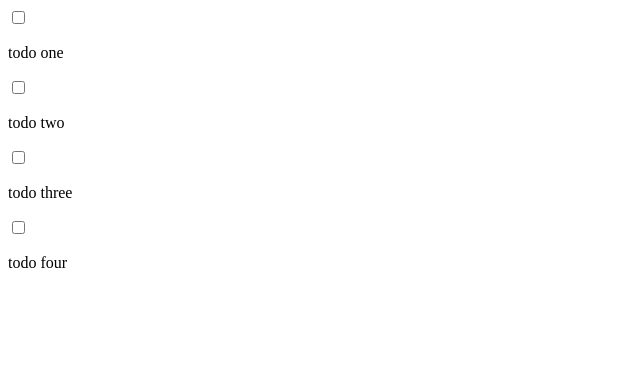
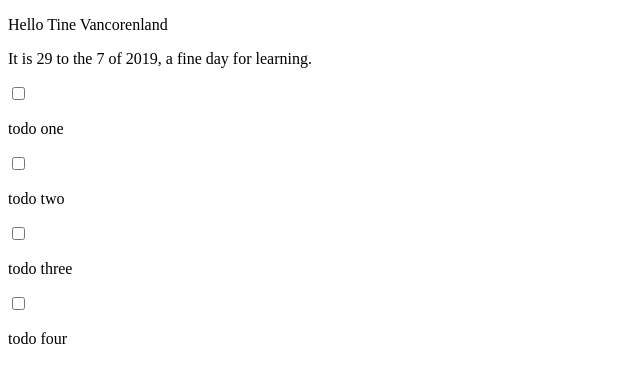
Before and after one commit to tinevancorenland/todolist, a React (Create React App) app: page / in a window 1280 px wide. Shown: the top 382 px of the page, without its empty margins (0-640 px from the left). Built offline with nearby package versions, Linux system fonts and the light colour scheme.

Commit message:
add personal greeting for me :-)

```diff
--- a/src/App.js
+++ b/src/App.js
@@ -1,11 +1,15 @@
 import React from 'react';
 // import './App.css';
 
+import Greeting from './Components/Greeting'
 import Todolist from './Components/Todolist'
 
 function App() {
   return (
-    <Todolist/>
+    <div>
+      <Greeting/>
+      <Todolist/>
+    </div>
   );
 }
 
--- /dev/null
+++ b/src/Components/Greeting.js
@@ -0,0 +1,16 @@
+import React from 'react';
+
+
+function Greeting() {
+    const name = 'Tine Vancorenland'
+    const date = new Date()
+
+    return (
+        <div>
+            <p>Hello {name}</p>
+            <p>It is {date.getDate()} to the {date.getMonth()} of {date.getFullYear()}, a fine day for learning. </p>
+        </div>
+    );
+}
+
+export default Greeting;
```
